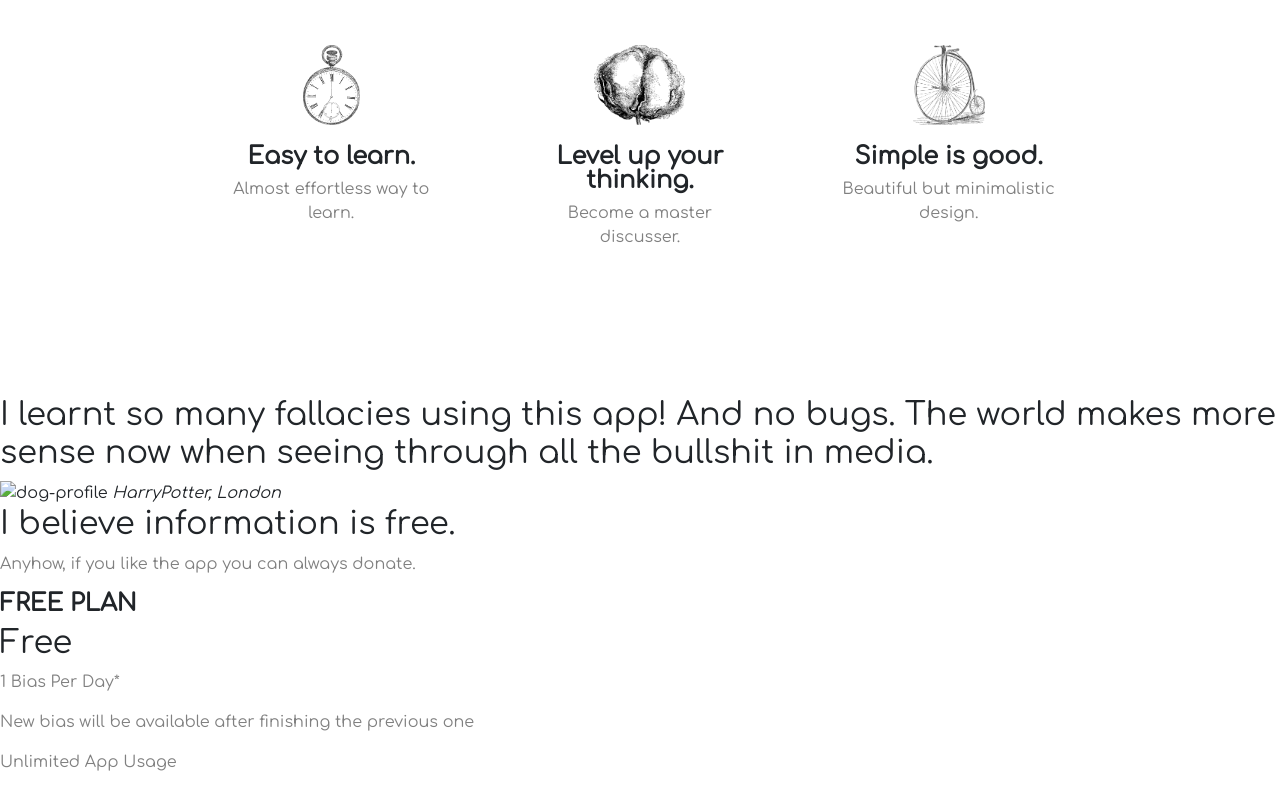
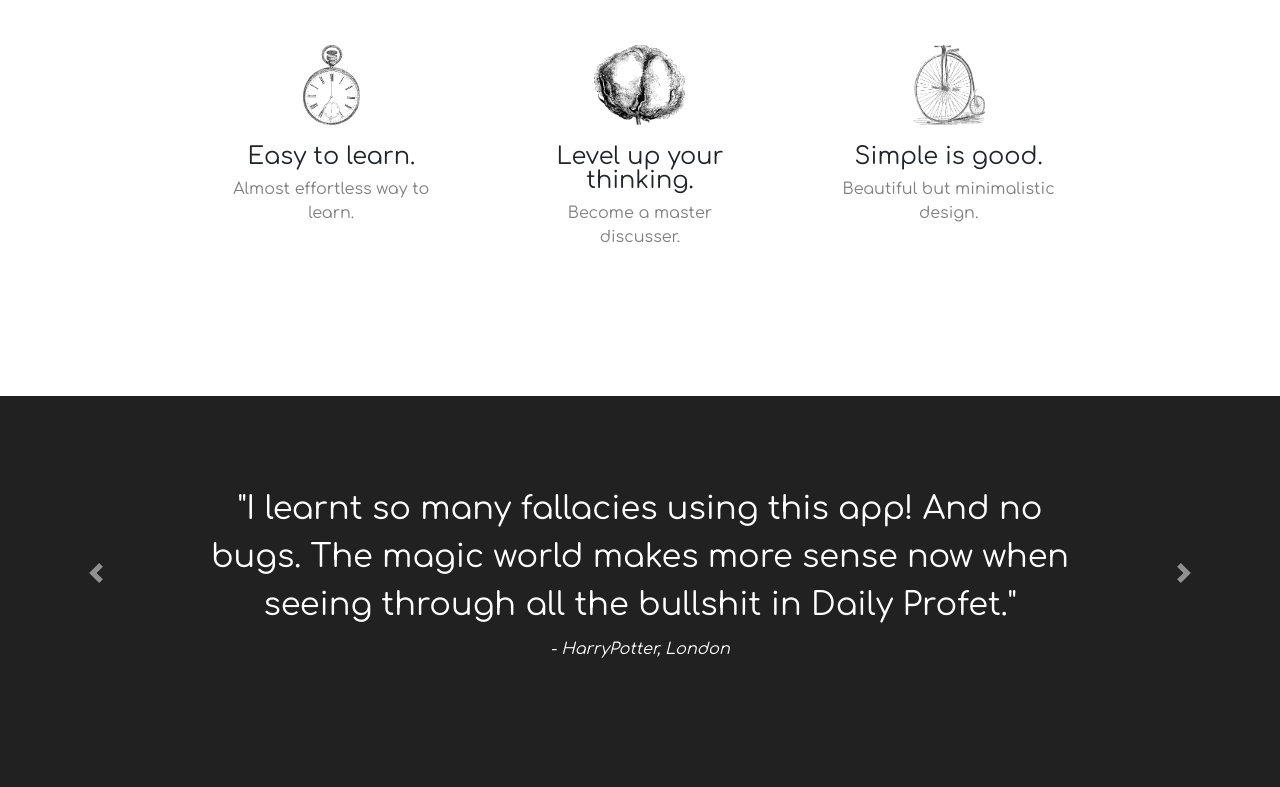
Before and after one commit to bitnose/Daily-Bias-Website, a plain HTML site: page index.html in a window 1280 px wide. Shown: the part 850-1637 px from the top of the page. Drawn offline with nearby package versions, Linux system fonts and the light colour scheme.

Commit message:
do testimonial section
carousel

```diff
--- a/css/styles.css
+++ b/css/styles.css
@@ -12,14 +12,30 @@ h1 {
   font-weight: bolder;
 }
 
+h2 {
+  font-size: 2rem;
+  line-height: 1.5;
+  color: #fff;
+}
+
 h3 {
   font-size: 1.5rem;
   line-height: 1;
-  font-weight: bolder;
 }
 
 p {
   color: gray;
+}
+
+hr {
+  border: dotted gray 4px;
+  border-bottom: none;
+  width: 5%;
+  margin: 100px auto;
+}
+
+em {
+  color: #fff;
 }
 
 /* Title Section */
@@ -64,21 +80,12 @@ font-weight: lighter;
 
 }
 
-
-
-
-/* Download Buttons */
-
-.download-button {
-  margin: 5% 3% 5% 0;
-}
-
-
 /* Feature Section */
 
 #features {
   padding: 7% 15%;
   text-align: center;
+  background:
 }
 
 .feature-image {
@@ -93,6 +100,25 @@ font-weight: lighter;
   padding: 4.5%;
 }
 
+/* Testimonials section */
+
+#testimonials {
+  text-align: center;
+  background-color: #212121;
+  height: 400px;
+}
+
+
+.carousel-item {
+  padding: 7% 15%;
+}
+
+/* Buttons */
+
+.download-button {
+  margin: 5% 3% 5% 0;
+}
+
 
 /* Animations */
 
--- a/index.html
+++ b/index.html
@@ -71,55 +71,61 @@
   <!-- Features -->
 
   <section id="features">
-
     <div class="row">
       <div class="feature-box col-lg-4">
-
         <img class="feature-image" src="images/watch@2x.png" alt="vintage-watch">
-
         <h3>Easy to learn.</h3>
         <p>Almost effortless way to learn.</p>
-
-
       </div>
-
       <div class="feature-box col-lg-4">
         <img class="feature-image" src="images/flower-2.png" alt="cotton-flower">
         <h3>Level up your thinking.</h3>
         <p>Become a master discusser.</p>
-
       </div>
       <div class="feature-box col-lg-4">
         <img class="feature-image" src="images/bike.png" alt="crown">
-
         <h3>Simple is good.</h3>
         <p>Beautiful but minimalistic design.</p>
-
-
       </div>
-
-
-
     </div>
-
-
   </section>
-
 
   <!-- Testimonials -->
 
   <section id="testimonials">
 
-    <h2>I learnt so many fallacies using this app! And no bugs. The world makes more sense now when seeing through all the bullshit in media.</h2>
-    <img src="images/dog-img.jpg" alt="dog-profile">
-    <em>HarryPotter, London</em>
+    <div id="testimonial-carousel" class="carousel slide" dark-ride="false">
+      <div class="carousel-inner">
+        <div class="carousel-item active">
+          <h2>"I learnt so many fallacies using this app! And no bugs. The magic world makes more sense now when seeing through all the bullshit in Daily Profet."</h2>
+          <!-- <img src="images/dog-img.jpg" alt="dog-profile"> -->
+          <em> - HarryPotter, London</em>
 
-    <!-- <h2 class="testimonial-text">My dog used to be so lonely, but with TinDog's help, they've found the love of their life. I think.</h2>
-    <img class="testimonial-image" src="images/lady-img.jpg" alt="lady-profile">
-    <em>Beverly, Illinois</em> -->
+        </div>
+        <div class="carousel-item">
+          <h2>"Muggles can be smart too... This is different kind of magic, and I must master it..."</h2>
+          <!-- <img src="images/dog-img.jpg" alt="dog-profile"> -->
+          <em> - Voldemort, London</em>
 
+        </div>
+        <div class="carousel-item">
+          <h2>"I'm very glad I found this application. I have realised I'm better with magic also, helps me to write good essays and articles to protect the right of every magical creature. Brilliant."</h2>
+          <!-- <img src="images/dog-img.jpg" alt="dog-profile"> -->
+          <em> - Hermione Granger, UK</em>
+
+        </div>
+      </div>
+      <a class="carousel-control-prev" href="#testimonial-carousel" role="button" data-slide="prev">
+        <span class="carousel-control-prev-icon" aria-hidden="true"></span>
+        <span class="sr-only">Previous</span>
+      </a>
+      <a class="carousel-control-next" href="#testimonial-carousel" role="button" data-slide="next">
+        <span class="carousel-control-next-icon" aria-hidden="true"></span>
+        <span class="sr-only">Next</span>
+      </a>
+
+    </div>
   </section>
-
 
 
   <!-- Donation -->
```
